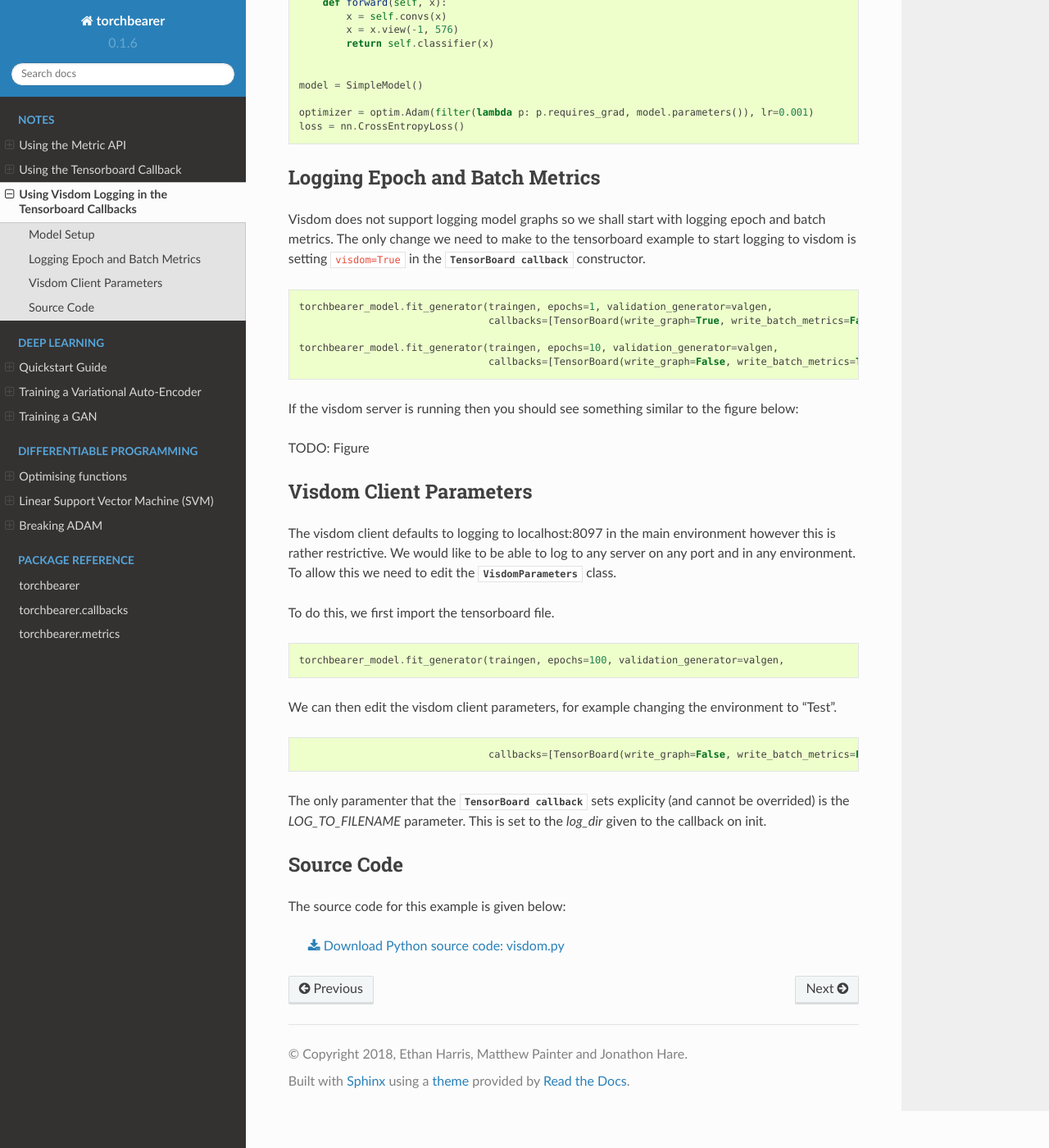
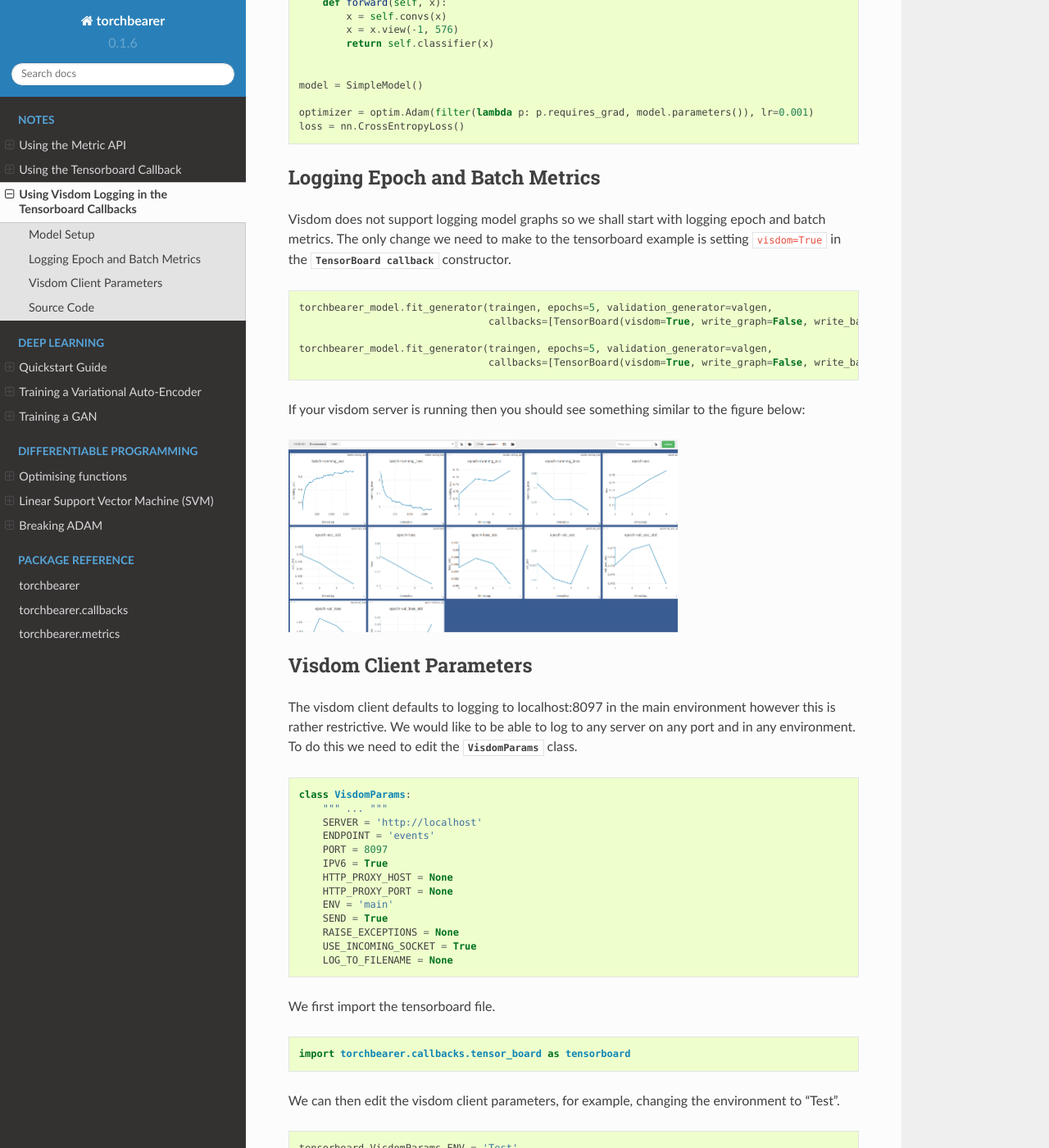
Before and after one commit to pytorchbearer/torchbearer, a Sphinx documentation site: the page built from docs/notes/visdom.rst, in a window 1280 px wide and 1400 px high, scrolled down 1030 px. Shown: the whole window at 82% size. Built offline with Sphinx 7.4.7 and the Read the Docs theme 2.0.0, drawn with Linux system fonts in a browser that asks for light colours; some of the changed text lies outside the part shown.

Commit message:
Add visdom note page

```diff
--- a/docs/_static/examples/visdom.py
+++ b/docs/_static/examples/visdom_note.py
@@ -59,14 +59,14 @@ from torchbearer.callbacks import TensorBoard
 
 torchbearer_model = Model(model, optimizer, loss, metrics=['acc', 'loss']).to('cuda')
 
-torchbearer_model.fit_generator(traingen, epochs=10, validation_generator=valgen,
+torchbearer_model.fit_generator(traingen, epochs=5, validation_generator=valgen,
                                 callbacks=[TensorBoard(visdom=True, write_graph=False, write_batch_metrics=True, batch_step_size=10, write_epoch_metrics=False)])
 
-torchbearer_model.fit_generator(traingen, epochs=100, validation_generator=valgen,
+torchbearer_model.fit_generator(traingen, epochs=5, validation_generator=valgen,
                                 callbacks=[TensorBoard(visdom=True, write_graph=False, write_batch_metrics=False, write_epoch_metrics=True)])
 
 import torchbearer.callbacks.tensor_board as tensorboard
 
 tensorboard.VisdomParams.ENV = 'Test'
-torchbearer_model.fit_generator(traingen, epochs=10, validation_generator=valgen,
+torchbearer_model.fit_generator(traingen, epochs=5, validation_generator=valgen,
                                 callbacks=[TensorBoard(visdom=True, write_graph=False, write_batch_metrics=True, batch_step_size=10, write_epoch_metrics=False)])
--- a/docs/conf.py
+++ b/docs/conf.py
@@ -28,7 +28,7 @@ class Mock(MagicMock):
         return MagicMock()
 
 
-MOCK_MODULES = ['torch', 'torch.nn.utils.clip_grad_norm', 'torchvision', 'torchvision.utils', 'torch.nn', 'torch.nn.functional', 'torch.utils', 'torch.utils.data', 'numpy', 'sklearn', 'sklearn.metrics', 'tqdm', 'tensorboardX']
+MOCK_MODULES = ['torch', 'torch.nn.utils.clip_grad_norm', 'torchvision', 'torchvision.utils', 'torch.nn', 'torch.nn.functional', 'torch.utils', 'torch.utils.data', 'numpy', 'sklearn', 'sklearn.metrics', 'tqdm', 'tensorboardX', 'tensorboardX.torchvis']
 
 sys.modules.update((mod_name, Mock()) for mod_name in MOCK_MODULES)
 
--- a/docs/notes/visdom.rst
+++ b/docs/notes/visdom.rst
@@ -1,38 +1,43 @@
 Using Visdom Logging in the Tensorboard Callbacks
-====================================
+=================================================
 
-In this note we will cover the use of the :class:`TensorBoard callback <.TensorBoard>` to log to visdom, see the
-`tensorboard note <../notes/tensorboard.html>`_ for setup and more on the callback in general.
+In this note we will cover the use of the :class:`TensorBoard callback <.TensorBoard>` to log to visdom.
+See the `tensorboard note <../notes/tensorboard.html>`_ for more on the callback in general.
 
 Model Setup
 ------------------------------------
 
 We'll use the same setup as the `tensorboard note <../notes/tensorboard.html>`_.
 
-.. literalinclude:: /_static/examples/tensorboard.py
+.. literalinclude:: /_static/examples/visdom_note.py
    :lines: 9-26
 
-.. literalinclude:: /_static/examples/tensorboard.py
+.. literalinclude:: /_static/examples/visdom_note.py
    :lines: 29-55
 
 Logging Epoch and Batch Metrics
 ------------------------------------
 Visdom does not support logging model graphs so we shall start with logging epoch and batch metrics.
-The only change we need to make to the tensorboard example to start logging to visdom is setting :code:`visdom=True` in the :class:`TensorBoard callback <.TensorBoard>` constructor.
+The only change we need to make to the tensorboard example is setting :code:`visdom=True` in the :class:`TensorBoard callback <.TensorBoard>` constructor.
 
-.. literalinclude:: /_static/examples/tensorboard.py
+.. literalinclude:: /_static/examples/visdom_note.py
    :lines: 62-66
 
-If the visdom server is running then you should see something similar to the figure below:
+If your visdom server is running then you should see something similar to the figure below:
 
-TODO: Figure
+.. figure:: /_static/img/visdom_main.png
+   :scale: 25 %
+   :alt: Visdom logging batch and epoch statistics
+
 
 Visdom Client Parameters
 ------------------------------------
 The visdom client defaults to logging to localhost:8097 in the main environment however this is rather restrictive.
-We would like to be able to log to any server on any port and in any environment. To allow this we need to edit the :class:`.VisdomParameters` class.
+We would like to be able to log to any server on any port and in any environment.
+To do this we need to edit the :class:`.VisdomParams` class.
 
-.. code-block:: python
+.. code:: python
+
     class VisdomParams:
         """ ... """
         SERVER = 'http://localhost'
@@ -47,22 +52,28 @@ We would like to be able to log to any server on any port and in any environment
         USE_INCOMING_SOCKET = True
         LOG_TO_FILENAME = None
 
-To do this, we first import the tensorboard file.
+We first import the tensorboard file.
 
-.. literalinclude:: /_static/examples/tensorboard.py
+.. literalinclude:: /_static/examples/visdom_note.py
    :lines: 68
 
-We can then edit the visdom client parameters, for example changing the environment to "Test".
+We can then edit the visdom client parameters, for example, changing the environment to "Test".
 
-.. literalinclude:: /_static/examples/tensorboard.py
-   :lines: 69
+.. literalinclude:: /_static/examples/visdom_note.py
+   :lines: 70
+
+Running another fit call, we can see we are now logging to the "Test" environment.
+
+.. figure:: /_static/img/visdom_test.png
+   :scale: 25 %
+   :alt: Visdom logging to new environment
 
 The only paramenter that the :class:`TensorBoard callback <.TensorBoard>` sets explicity (and cannot be overrided) is the `LOG_TO_FILENAME` parameter.
-This is set to the `log_dir` given to the callback on init.
+This is set to the `log_dir` given on the callback init.
 
 Source Code
 ------------------------------------
 
 The source code for this example is given below:
 
- :download:`Download Python source code: visdom.py </_static/examples/visdom.py>`
+ :download:`Download Python source code: visdom.py </_static/examples/visdom_note.py>`
--- a/setup.py
+++ b/setup.py
@@ -20,6 +20,6 @@ setup(
     description='A model training library for pytorch',
     long_description=long_description,
     long_description_content_type='text/markdown',
-    install_requires=['numpy', 'torch>=0.4', 'torchvision', 'scipy', 'scikit-learn', 'tqdm', 'tensorboardX>=1.2'],
+    install_requires=['numpy', 'torch>=0.4', 'torchvision', 'scipy', 'scikit-learn', 'tqdm', 'tensorboardX>=1.4'],
     python_requires='>=3',
 )
```
Also changed, not shown: docs/_static/img/visdom_main.png (added), docs/_static/img/visdom_test.png (added), 1 other file.
